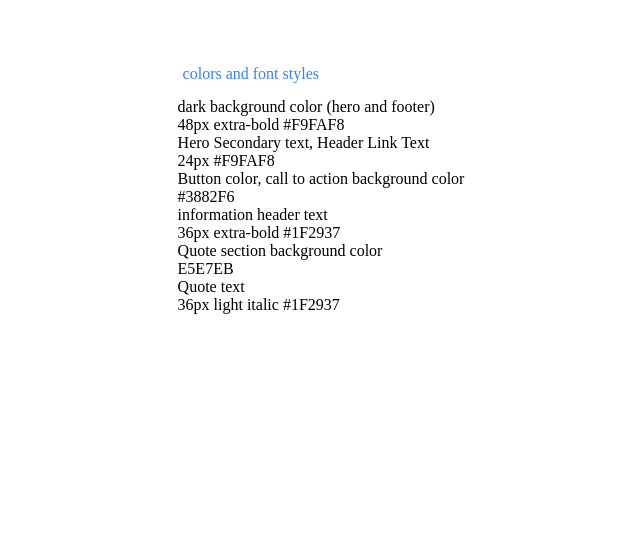
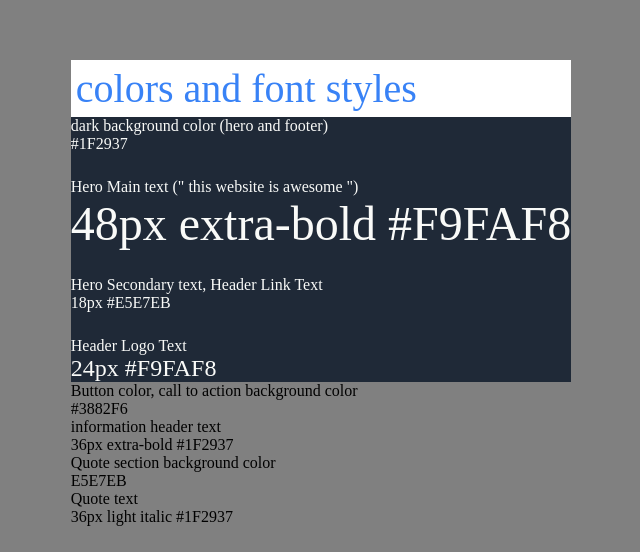
Before and after one commit to humdoody87/Project-Landing-Page2, a plain HTML site: page index.html in a window 1280 px wide. Shown: the part 248-800 px from the top of the page, without its empty margins (319-959 px from the left). Drawn offline with Linux system fonts and the light colour scheme.

Commit message:
Add missing text from example picture and style them as instructed.

```diff
--- a/index.html
+++ b/index.html
@@ -17,12 +17,14 @@
 
         </div>
 
-        <div class="2nd-Sect">
+        <div class="secondSect">
 
-            <div class='smaller-1'>dark background color (hero and footer)</div>
+            <div class='smaller-1'>dark background color (hero and footer)<br> #1F2937</div>
+            <div class="smaller-2">Hero Main text (" this website is awesome ")</div>
             <div class="bigger-1">48px extra-bold #F9FAF8</div>
-            <div class="smaller-2">Hero Secondary text, Header Link Text</div>
-            <div class="smaller-3">24px #F9FAF8</div>
+            <div class="smaller-3">Hero Secondary text, Header Link Text <br>18px #E5E7EB</div>
+            <div class="smaller-4">Header Logo Text</div>
+            <div class="bigger-2">24px #F9FAF8</div>
 
         </div>
 
--- a/styles.css
+++ b/styles.css
@@ -3,6 +3,7 @@ body {
     display: flex;
     justify-content: center;
     align-items: center;
+    background-color: gray;
 
 }
 
@@ -15,8 +16,46 @@ body {
 
 .firstSect {
 
-    margin-bottom: 10px;
+    background-color: white;
     padding: 5px;
     color: #3882F6;
+    font-size: 40px;
+    font-weight: 300;
+    font: bolder;
 
 }
+
+.secondSect {
+
+    color: #F9FAF8;
+    background-color: #1f2937;
+
+
+}
+
+.smaller-1 {
+
+    margin-bottom: 25px;
+
+}
+
+.bigger-1 {
+
+    font: boler;
+    font-size: 48px;
+    margin-bottom: 25px;
+
+}
+
+.smaller-3 {
+
+    margin-bottom: 25px;
+
+}
+
+.bigger-2 {
+
+    font-size: 24px;
+    color: #F9FAF8;
+
+}
```
